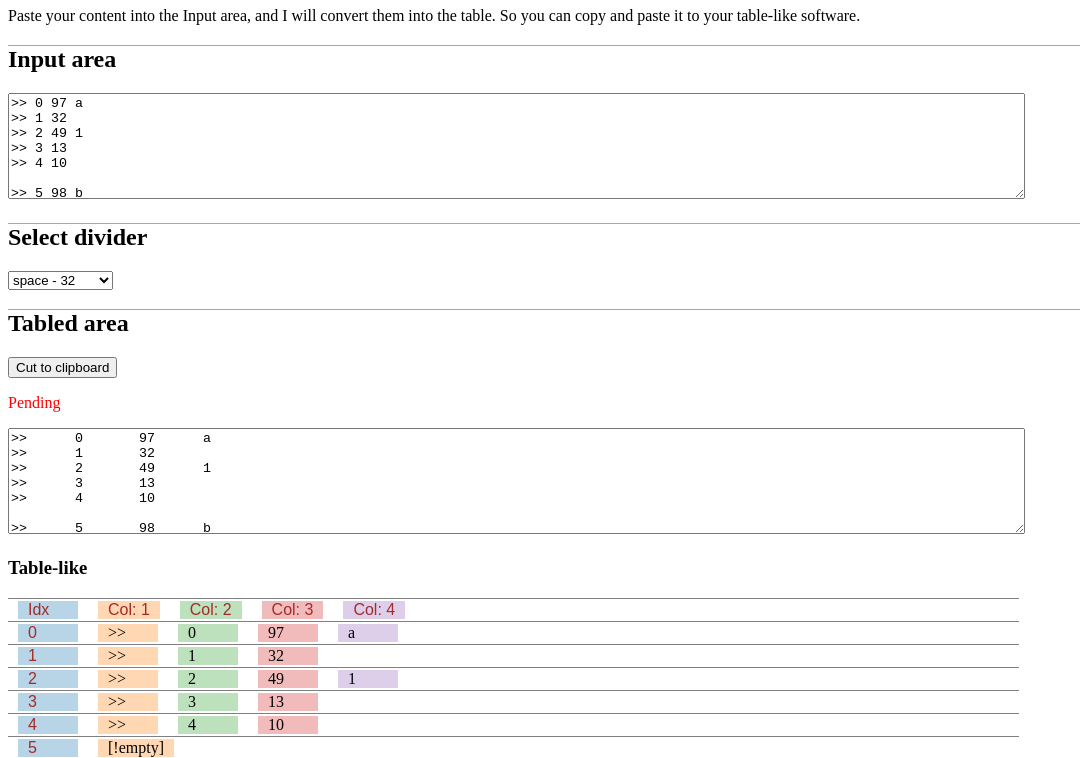
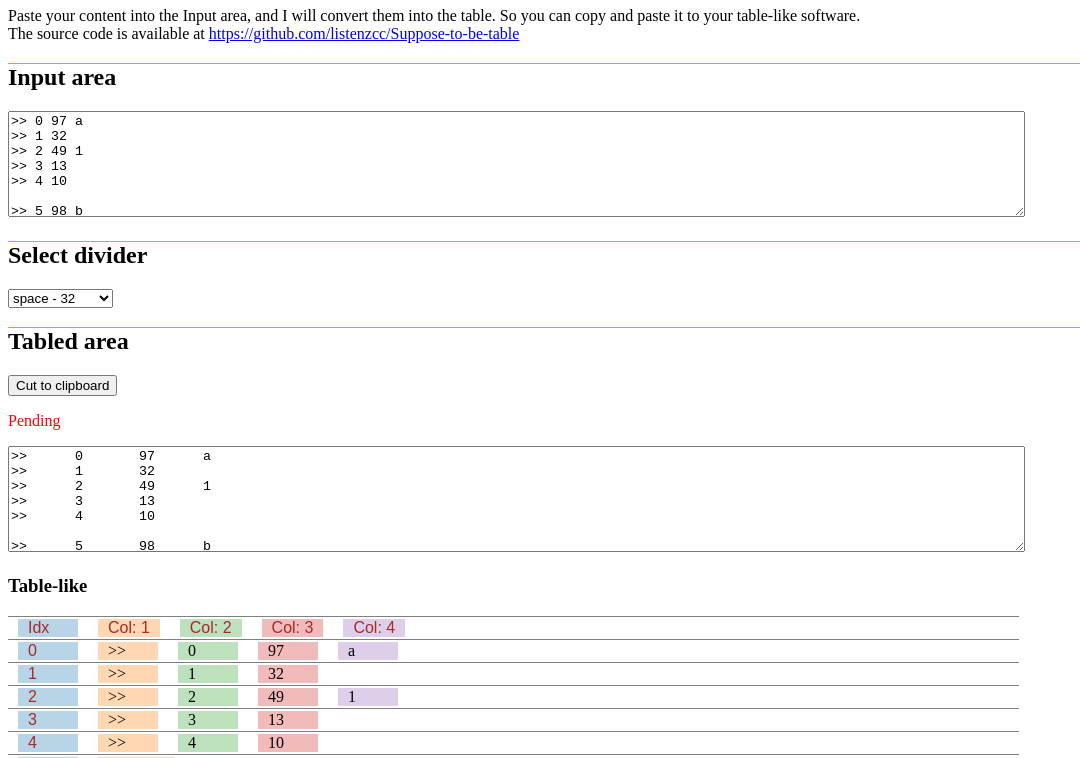
Before and after one commit to listenzcc/Suppose-to-be-table, a website: page index.html in a window 1280 px wide. Shown: the part 73-831 px from the top of the page, without its empty margins (0-1080 px from the left). Drawn offline with nearby package versions, Linux system fonts and the light colour scheme.

Commit message:
Add github href

```diff
--- a/index.html
+++ b/index.html
@@ -47,6 +47,9 @@
     <p>
         Paste your content into the Input area, and I will convert them into the table.
         So you can copy and paste it to your table-like software.
+        <br />
+        The source code is available at
+        <a href="https://github.com/listenzcc/Suppose-to-be-table">https://github.com/listenzcc/Suppose-to-be-table</a>
     </p>
 
     <!-- 1 -->
```
